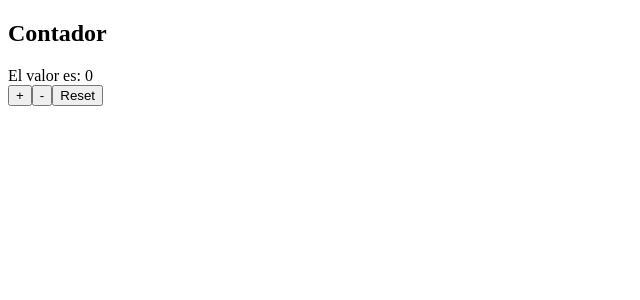
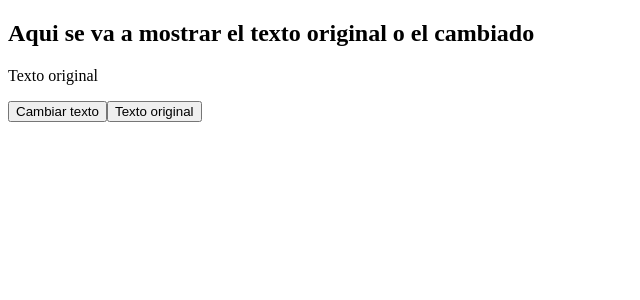
Before and after one commit to zitor83/bootcamp-fullstack-Esplai, a React (Vite) app in the folder 03-react/sheet-03/: page / in a window 1280 px wide. Shown: the top 300 px of the page, without its empty margins (0-640 px from the left). Built offline with nearby package versions, Linux system fonts and the light colour scheme.

Commit message:
feat:exercise 06

```diff
--- a/03-react/sheet-03/src/App.tsx
+++ b/03-react/sheet-03/src/App.tsx
@@ -3,7 +3,7 @@ import Sample from "./components/ejercicio-03/Sample";
 import ButtonHidden from "./components/ejercicio-04/ButtonHidden";
 import Button from "./components/ejercicio-02/Button";
 import Contador from "./components/ejercicio-05/Contador";
-
+import Text from "./components/ejercicio-06/Text";
 //EJERCICIO 02: Crear un componente Button que tenga un estado valor, el cual se inicializa en 0. El componente debe mostrar el valor actual y un botón que al hacer click sume 1 al valor.
 // function App() {
 //   return (
@@ -43,7 +43,7 @@ import Contador from "./components/ejercicio-05/Contador";
 function App() {
   return (
     <>
-      <Contador />
+     <Text />
     </>
   );
 }
--- /dev/null
+++ b/03-react/sheet-03/src/components/ejercicio-06/Text.tsx
@@ -0,0 +1,16 @@
+import  { useState } from 'react'
+
+function Text() {
+    const[originalText, setOriginalText] = useState(true);
+    const text = originalText ? "Texto original" : "Texto cambiado";
+  return (
+    <div>
+      <h2>Aqui se va a mostrar el texto original o el cambiado</h2>
+      <p>{text}</p>
+        <button onClick={() => setOriginalText(false)}>Cambiar texto</button>
+        <button onClick={() => setOriginalText(true)}>Texto original</button>
+    </div>
+  )
+}
+
+export default Text
```
